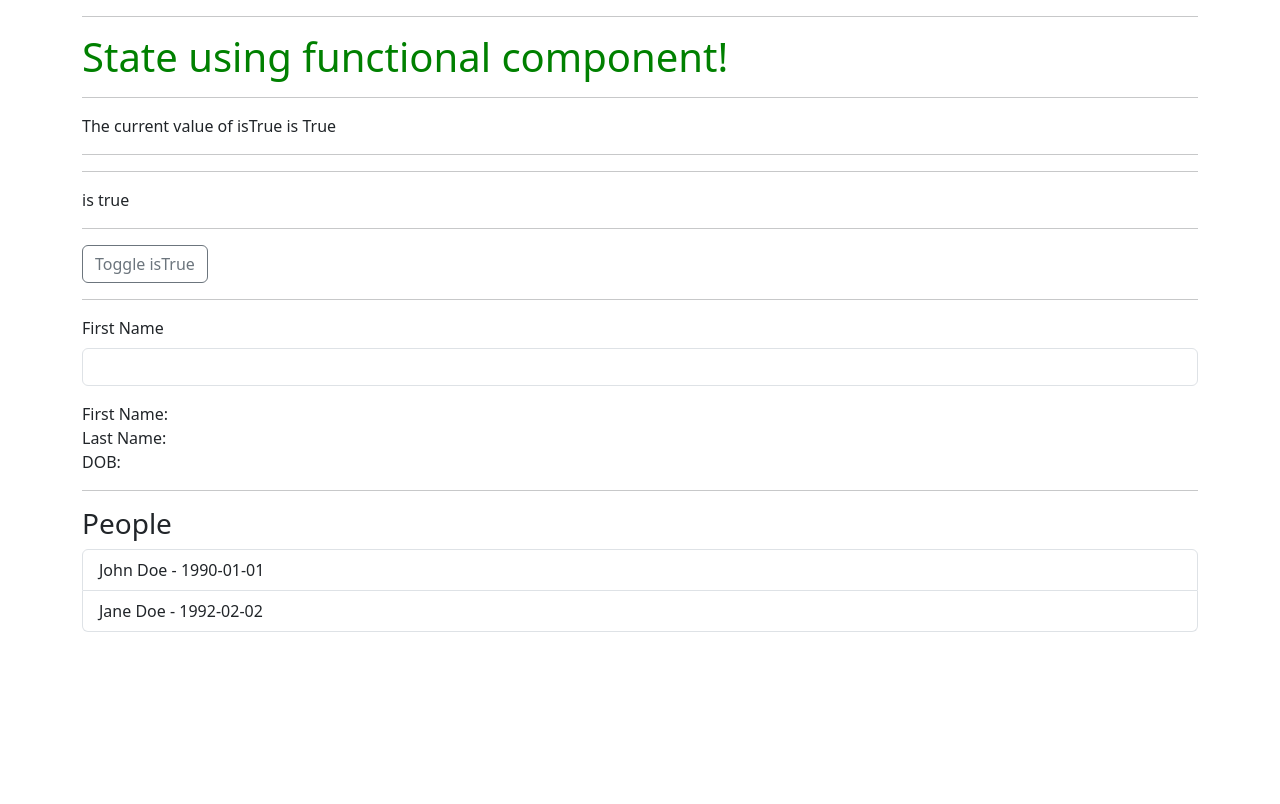
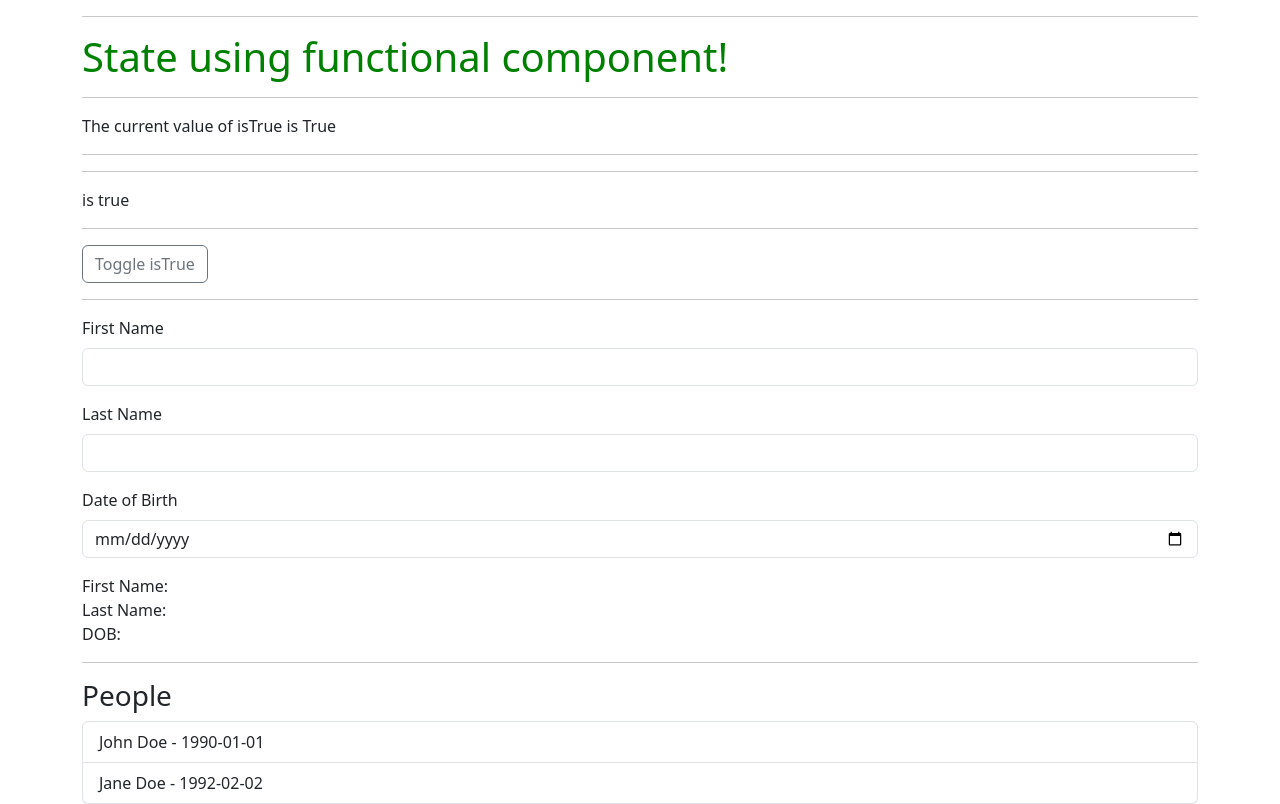
Before and after one commit to ssr0016/u-movie-react-app, a React (Create React App) app: page / in a window 1280 px wide. Built offline with nearby package versions, Linux system fonts and the light colour scheme.

Commit message:
react and state V

```diff
--- a/src/App.js
+++ b/src/App.js
@@ -1,5 +1,6 @@
 import React, { Fragment, useState, useEffect } from "react";
 import "./App.css";
+import Input from "./Input";
 
 function HelloWorld(props) {
   const [isTrue, setIsTrue] = useState(true);
@@ -68,6 +69,24 @@ function HelloWorld(props) {
             onChange={(event) => setFirstName(event.target.value)}
           />
         </div>
+
+        <Input
+          name="last-name"
+          title="Last Name"
+          type="text"
+          className="form-control"
+          autoComplete="last-name-new"
+          onChange={(event) => setLastName(event.target.value)}
+        />
+
+        <Input
+          name="dob"
+          title="Date of Birth"
+          type="date"
+          className="form-control"
+          autoComplete="dob-new"
+          onChange={(event) => setDob(event.target.value)}
+        />
       </form>
 
       <div>
--- /dev/null
+++ b/src/Input.js
@@ -0,0 +1,18 @@
+const Input = (props) => {
+  return (
+    <div className="mb-3">
+      <label htmlFor={props.name} className="form-label">
+        {props.title}
+      </label>
+      <input
+        type={props.type}
+        className={props.className}
+        id={props.name}
+        autoComplete={props.autoComplete}
+        onChange={props.onChange}
+      />
+    </div>
+  );
+};
+
+export default Input;
```
